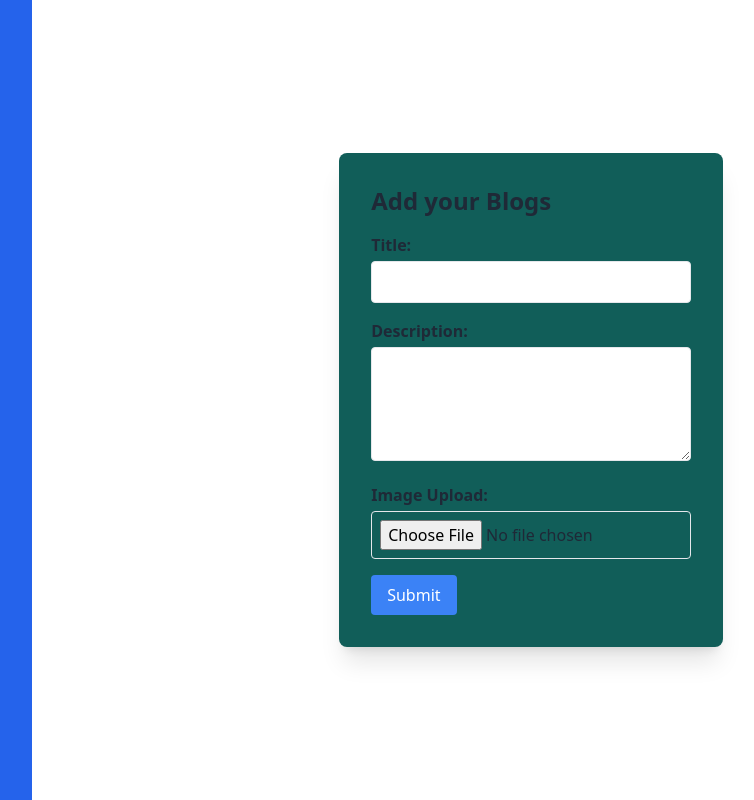
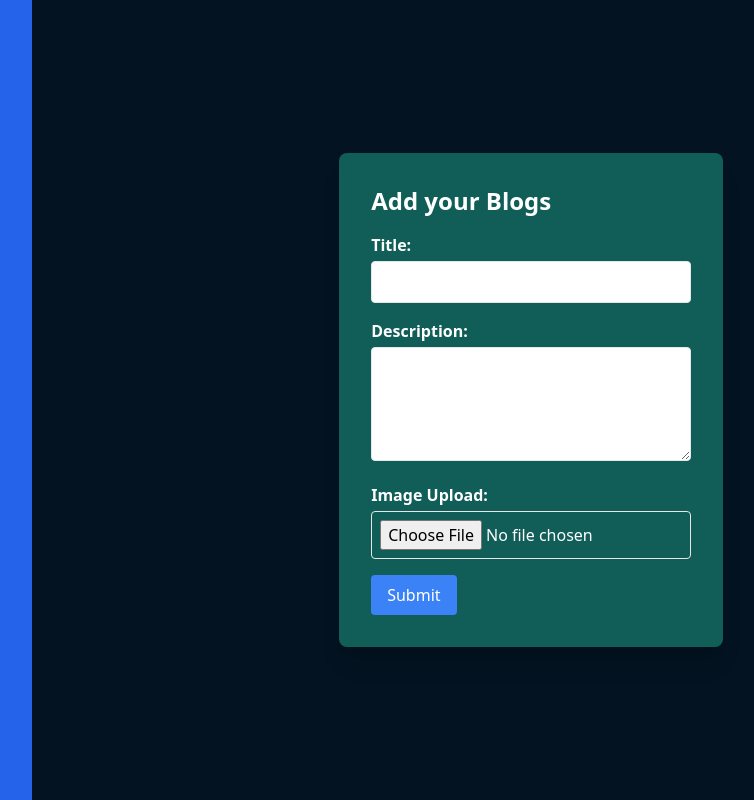
Before and after one commit to CodeCraft1234/E-Translator-Client, a React (Vite) app: page /dashboard/addblogs in a window 1280 px wide. Shown: the whole page, without its empty margins (224-978 px from the left). Built offline with nearby package versions, Linux system fonts and the light colour scheme; no server answers.

Commit message:
make all the button with dynamic more

```diff
--- a/src/AdminPannel/AdminPages/AddBlogs.jsx
+++ b/src/AdminPannel/AdminPages/AddBlogs.jsx
@@ -50,7 +50,7 @@ const AddBlogs = () => {
   };
 
   return (
-    <div className="min-h-screen flex items-center justify-center p-10 overflow-x-hidden">
+    <div className="min-h-screen text-white bg-[#031321] flex items-center justify-center p-10 overflow-x-hidden">
       <div className="bg-teal-800 p-8 rounded-lg shadow-xl w-96">
         <h2 className="text-2xl font-bold mb-4">Add your Blogs</h2>
         <form onSubmit={handleSubmit} action="#" method="post">
```
